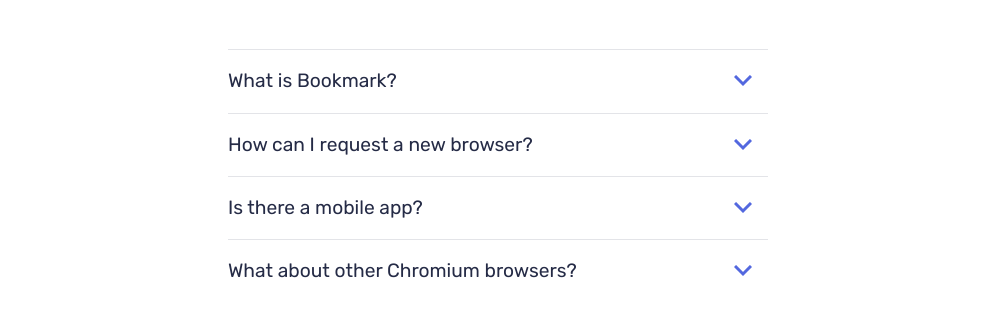
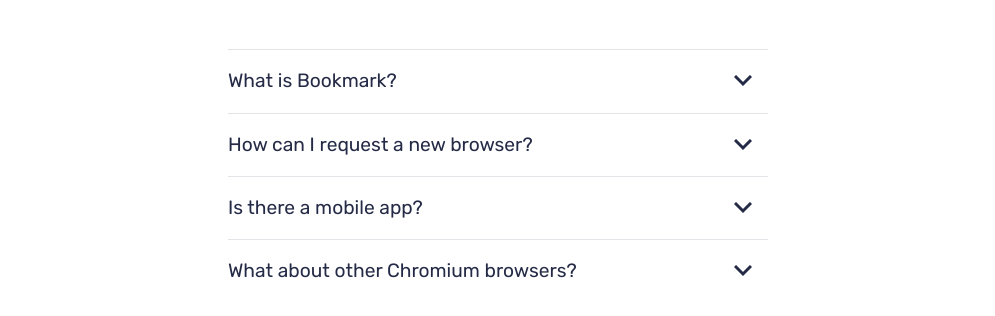
Before and after one commit to Ryusse/bookmark-landing-page, a Vue app: page / in a window 1280 px wide. Shown: the part 3128-3444 px from the top of the page, without its empty margins (142-1137 px from the left). Built offline with nearby package versions, Linux system fonts and the light colour scheme.

Commit message:
refactor faq accordion prototype code

```diff
--- a/src/components/AccordionItem.vue
+++ b/src/components/AccordionItem.vue
@@ -1,8 +1,8 @@
 <template>
-  <li class="accordion-list">
+  <li :class="{ expanded: expanded }">
     <button class="accordion-question" @click="expanded = !expanded">
       <span class="accordion-question__text"> {{ question }} </span>
-      <span class="accordion-question__arrow-icon" :style="arrowIconStyles">
+      <span class="accordion-question__arrow-icon">
         <IconArrow />
       </span>
     </button>
@@ -37,23 +37,6 @@
       expanded: false,
     };
   },
-  computed: {
-    arrowIconStyles() {
-      const SOFT_RED = "hsl(0, 94%, 66%)";
-      const SOFT_BLUE = "hsl(231, 69%, 60%)";
-
-      if (this.expanded)
-        return {
-          color: SOFT_RED,
-          transform: "rotate(-0.5turn)"
-        }
-      else
-        return {
-          color: SOFT_BLUE,
-          transform: "rotate(0turn)"
-        }
-    },
-  }
 };
 </script>
 
@@ -80,7 +63,12 @@
 .accordion-question__arrow-icon {
   min-width: 50px;
   @extend %grid-center;
-  transition: transform 250ms;
+  transition: transform 250ms linear;
+}
+
+.expanded .accordion-question__arrow-icon {
+  color: $soft-red;
+  transform: rotate(-0.5turn);
 }
 
 .accordion-answer {
```
